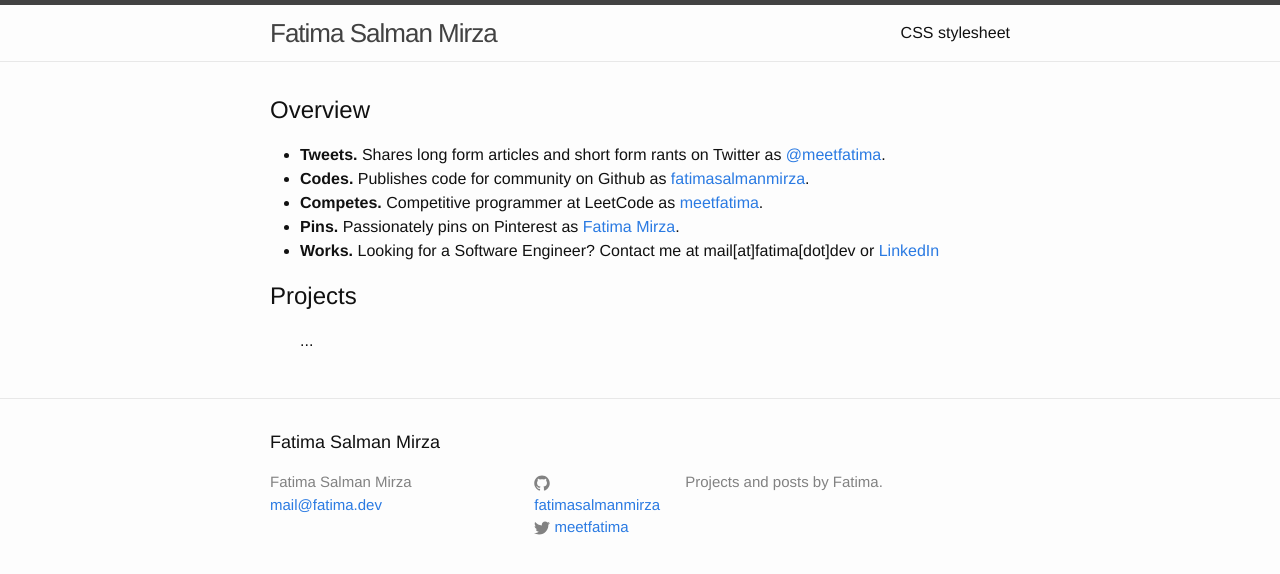
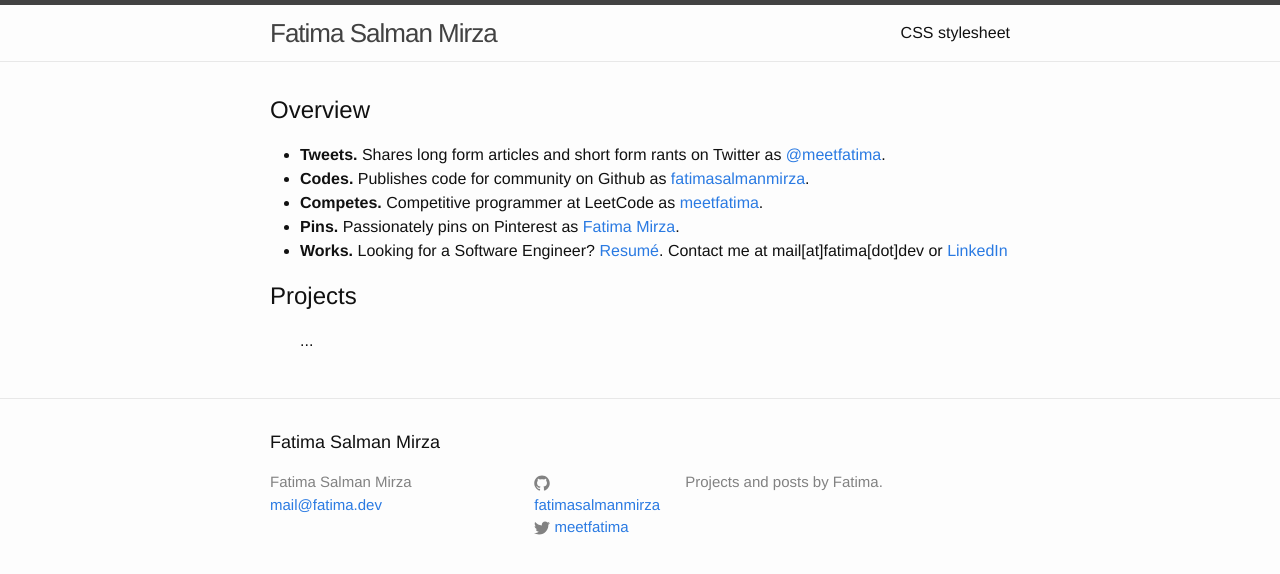
Before and after one commit to fatimasalmanmirza/fatimasalmanmirza.github.io, a Jekyll site: the page built from index.html, in a window 1280 px wide. Shown: the top 574 px of the page. Built offline with Jekyll 4.4.1, drawn with Linux system fonts in a browser that asks for light colours.

Commit message:
Update index.html

```diff
--- a/index.html
+++ b/index.html
@@ -11,7 +11,7 @@ layout: default
     <li><b>Codes.</b> Publishes code for community on Github as <a href="http://www.github.com/fatimasalmanmirza">fatimasalmanmirza</a>. </li>
     <li><b>Competes.</b> Competitive programmer at LeetCode as <a href="https://leetcode.com/meetfatima/">meetfatima</a>.</li>
     <li><b>Pins.</b> Passionately pins on Pinterest as <a href="https://www.pinterest.com/fatimasmirza/">Fatima Mirza</a>.</li>
-    <li><b>Works. </b>Looking for a Software Engineer? Contact me at mail[at]fatima[dot]dev or <a href="https://www.linkedin.com/in/meetfatima">LinkedIn</a></li>
+    <li><b>Works. </b>Looking for a Software Engineer? <a href="https://www.dropbox.com/s/7rp8p959c903roy/Fatima%27s%20Resume%20%2810%29.pdf?dl=0">Resumé</a>. Contact me at mail[at]fatima[dot]dev or <a href="https://www.linkedin.com/in/meetfatima">LinkedIn</a></li>
   </ul>
 
   <h2>Projects</h2>
```
